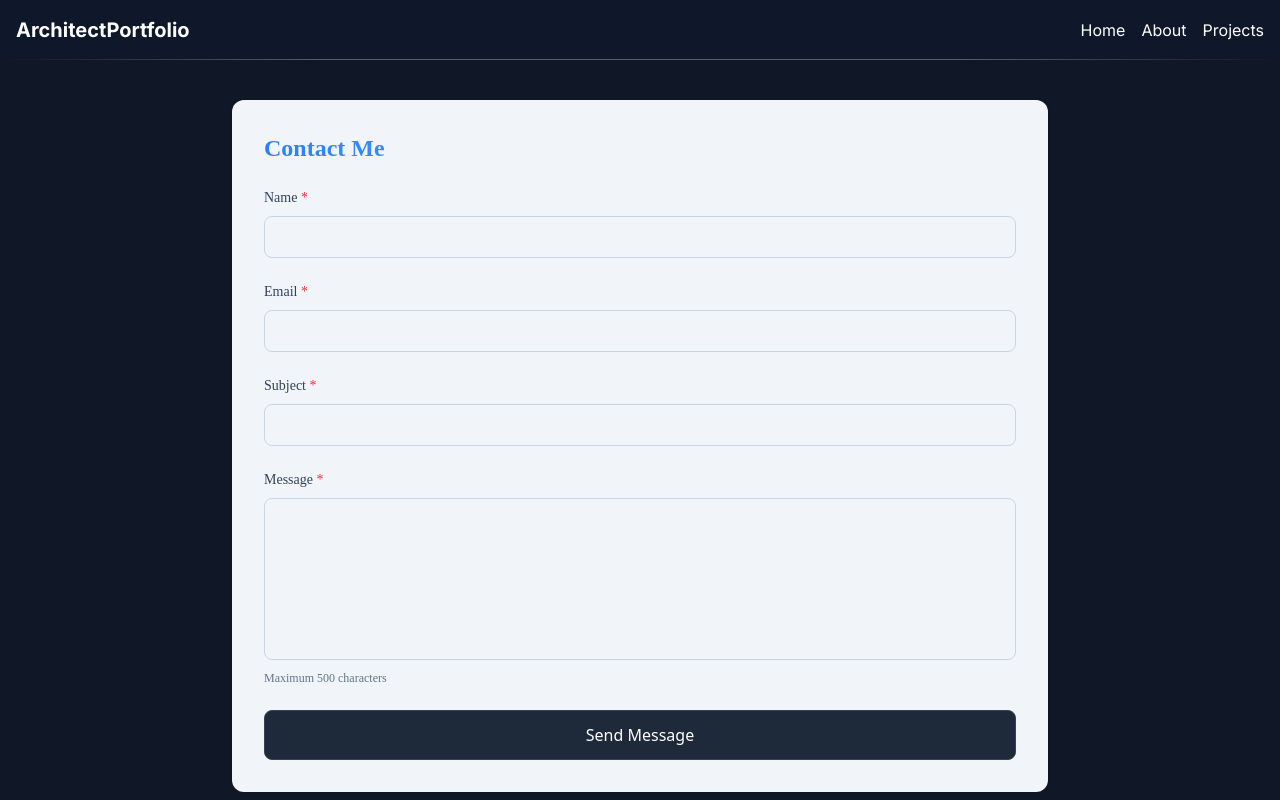
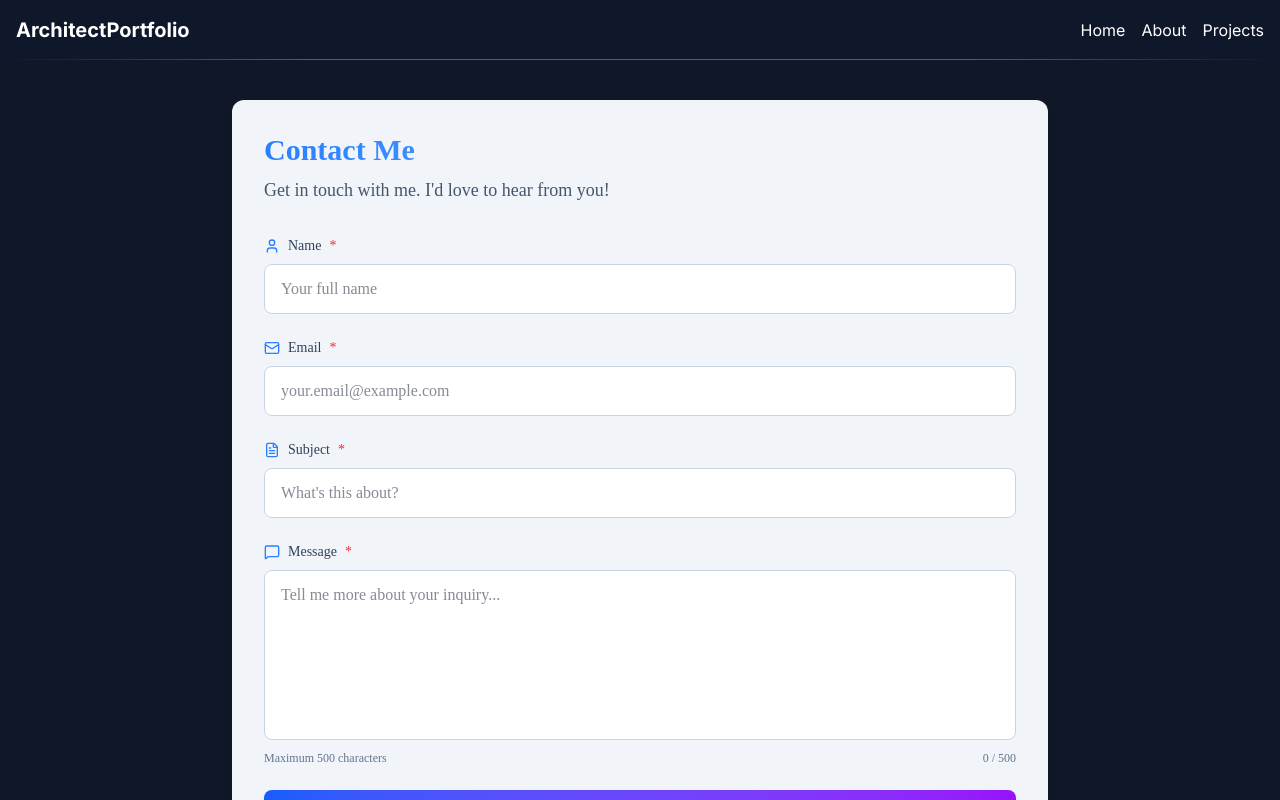
Before and after one commit to kenlimcw/VibeCodePortfolio1, a Next.js app: page /contact in a window 1280 px wide. Shown: the top 800 px of the page. Built offline with nearby package versions, Linux system fonts and the light colour scheme.

Commit message:
Step 2 completed

```diff
--- a/package.json
+++ b/package.json
@@ -9,6 +9,7 @@
     "lint": "eslint"
   },
   "dependencies": {
+    "lucide-react": "^0.562.0",
     "next": "16.1.2",
     "react": "19.2.3",
     "react-dom": "19.2.3"
--- a/src/app/contact/page.tsx
+++ b/src/app/contact/page.tsx
@@ -1,16 +1,25 @@
-import React from "react";
+"use client";
+
+import React, { useState } from "react";
+import { User, Mail, FileText, MessageSquare, Send } from "lucide-react";
 
 export default function Contact() {
+  const [messageLength, setMessageLength] = useState(0);
+
   return (
     <div className="max-w-4xl mx-auto p-10">
-      <div className="bg-slate-100 p-8 rounded-xl shadow-sm">
-        <h2 className="text-2xl font-bold mb-6 bg-gradient-to-r from-blue-500 via-blue-400 to-purple-500 bg-clip-text text-transparent" style={{ fontFamily: "'Times New Roman', serif" }}>
+      <div className="bg-slate-100 p-8 rounded-xl shadow-lg">
+        <h2 className="text-3xl font-bold mb-2 bg-gradient-to-r from-blue-500 via-blue-400 to-purple-500 bg-clip-text text-transparent" style={{ fontFamily: "'Times New Roman', serif" }}>
           Contact Me
         </h2>
+        <p className="text-slate-600 mb-8 text-lg" style={{ fontFamily: "'Times New Roman', serif" }}>
+          Get in touch with me. I'd love to hear from you!
+        </p>
 
         <form className="space-y-6">
           <div>
-            <label htmlFor="name" className="block text-sm font-medium text-slate-700 mb-2" style={{ fontFamily: "'Times New Roman', serif" }}>
+            <label htmlFor="name" className="flex items-center gap-2 text-sm font-medium text-slate-700 mb-2" style={{ fontFamily: "'Times New Roman', serif" }}>
+              <User size={16} className="text-blue-500" />
               Name <span className="text-red-500">*</span>
             </label>
             <input
@@ -18,13 +27,15 @@ export default function Contact() {
               id="name"
               name="name"
               required
-              className="w-full px-4 py-2 border border-slate-300 rounded-lg focus:outline-none focus:ring-2 focus:ring-blue-500 focus:border-transparent text-slate-900"
+              className="w-full px-4 py-3 border border-slate-300 rounded-lg focus:outline-none focus:ring-2 focus:ring-blue-500 focus:border-blue-500 text-slate-900 transition-all duration-200 bg-white"
               style={{ fontFamily: "'Times New Roman', serif" }}
+              placeholder="Your full name"
             />
           </div>
 
           <div>
-            <label htmlFor="email" className="block text-sm font-medium text-slate-700 mb-2" style={{ fontFamily: "'Times New Roman', serif" }}>
+            <label htmlFor="email" className="flex items-center gap-2 text-sm font-medium text-slate-700 mb-2" style={{ fontFamily: "'Times New Roman', serif" }}>
+              <Mail size={16} className="text-blue-500" />
               Email <span className="text-red-500">*</span>
             </label>
             <input
@@ -32,13 +43,15 @@ export default function Contact() {
               id="email"
               name="email"
               required
-              className="w-full px-4 py-2 border border-slate-300 rounded-lg focus:outline-none focus:ring-2 focus:ring-blue-500 focus:border-transparent text-slate-900"
+              className="w-full px-4 py-3 border border-slate-300 rounded-lg focus:outline-none focus:ring-2 focus:ring-blue-500 focus:border-blue-500 text-slate-900 transition-all duration-200 bg-white"
               style={{ fontFamily: "'Times New Roman', serif" }}
+              placeholder="your.email@example.com"
             />
           </div>
 
           <div>
-            <label htmlFor="subject" className="block text-sm font-medium text-slate-700 mb-2" style={{ fontFamily: "'Times New Roman', serif" }}>
+            <label htmlFor="subject" className="flex items-center gap-2 text-sm font-medium text-slate-700 mb-2" style={{ fontFamily: "'Times New Roman', serif" }}>
+              <FileText size={16} className="text-blue-500" />
               Subject <span className="text-red-500">*</span>
             </label>
             <input
@@ -46,13 +59,15 @@ export default function Contact() {
               id="subject"
               name="subject"
               required
-              className="w-full px-4 py-2 border border-slate-300 rounded-lg focus:outline-none focus:ring-2 focus:ring-blue-500 focus:border-transparent text-slate-900"
+              className="w-full px-4 py-3 border border-slate-300 rounded-lg focus:outline-none focus:ring-2 focus:ring-blue-500 focus:border-blue-500 text-slate-900 transition-all duration-200 bg-white"
               style={{ fontFamily: "'Times New Roman', serif" }}
+              placeholder="What's this about?"
             />
           </div>
 
           <div>
-            <label htmlFor="message" className="block text-sm font-medium text-slate-700 mb-2" style={{ fontFamily: "'Times New Roman', serif" }}>
+            <label htmlFor="message" className="flex items-center gap-2 text-sm font-medium text-slate-700 mb-2" style={{ fontFamily: "'Times New Roman', serif" }}>
+              <MessageSquare size={16} className="text-blue-500" />
               Message <span className="text-red-500">*</span>
             </label>
             <textarea
@@ -61,18 +76,26 @@ export default function Contact() {
               required
               maxLength={500}
               rows={6}
-              className="w-full px-4 py-2 border border-slate-300 rounded-lg focus:outline-none focus:ring-2 focus:ring-blue-500 focus:border-transparent text-slate-900 resize-none"
+              onChange={(e) => setMessageLength(e.target.value.length)}
+              className="w-full px-4 py-3 border border-slate-300 rounded-lg focus:outline-none focus:ring-2 focus:ring-blue-500 focus:border-blue-500 text-slate-900 resize-none transition-all duration-200 bg-white"
               style={{ fontFamily: "'Times New Roman', serif" }}
+              placeholder="Tell me more about your inquiry..."
             />
-            <p className="text-xs text-slate-500 mt-1" style={{ fontFamily: "'Times New Roman', serif" }}>
-              Maximum 500 characters
-            </p>
+            <div className="flex justify-between items-center mt-1">
+              <p className="text-xs text-slate-500" style={{ fontFamily: "'Times New Roman', serif" }}>
+                Maximum 500 characters
+              </p>
+              <p className={`text-xs font-medium ${messageLength > 450 ? 'text-orange-500' : messageLength > 480 ? 'text-red-500' : 'text-slate-500'}`} style={{ fontFamily: "'Times New Roman', serif" }}>
+                {messageLength} / 500
+              </p>
+            </div>
           </div>
 
           <button
             type="submit"
-            className="w-full px-6 py-3 bg-gray-800 text-white border border-gray-700 rounded-lg transition-all duration-200 hover:bg-gray-700 font-sans font-medium"
+            className="w-full px-6 py-3 bg-gradient-to-r from-blue-600 to-purple-600 text-white rounded-lg transition-all duration-200 hover:from-blue-700 hover:to-purple-700 font-sans font-medium shadow-md hover:shadow-lg flex items-center justify-center gap-2 transform hover:scale-[1.02]"
           >
+            <Send size={18} />
             Send Message
           </button>
         </form>
```
Also changed, not shown: 1 other file (tests, documents, lock files or other folders).
